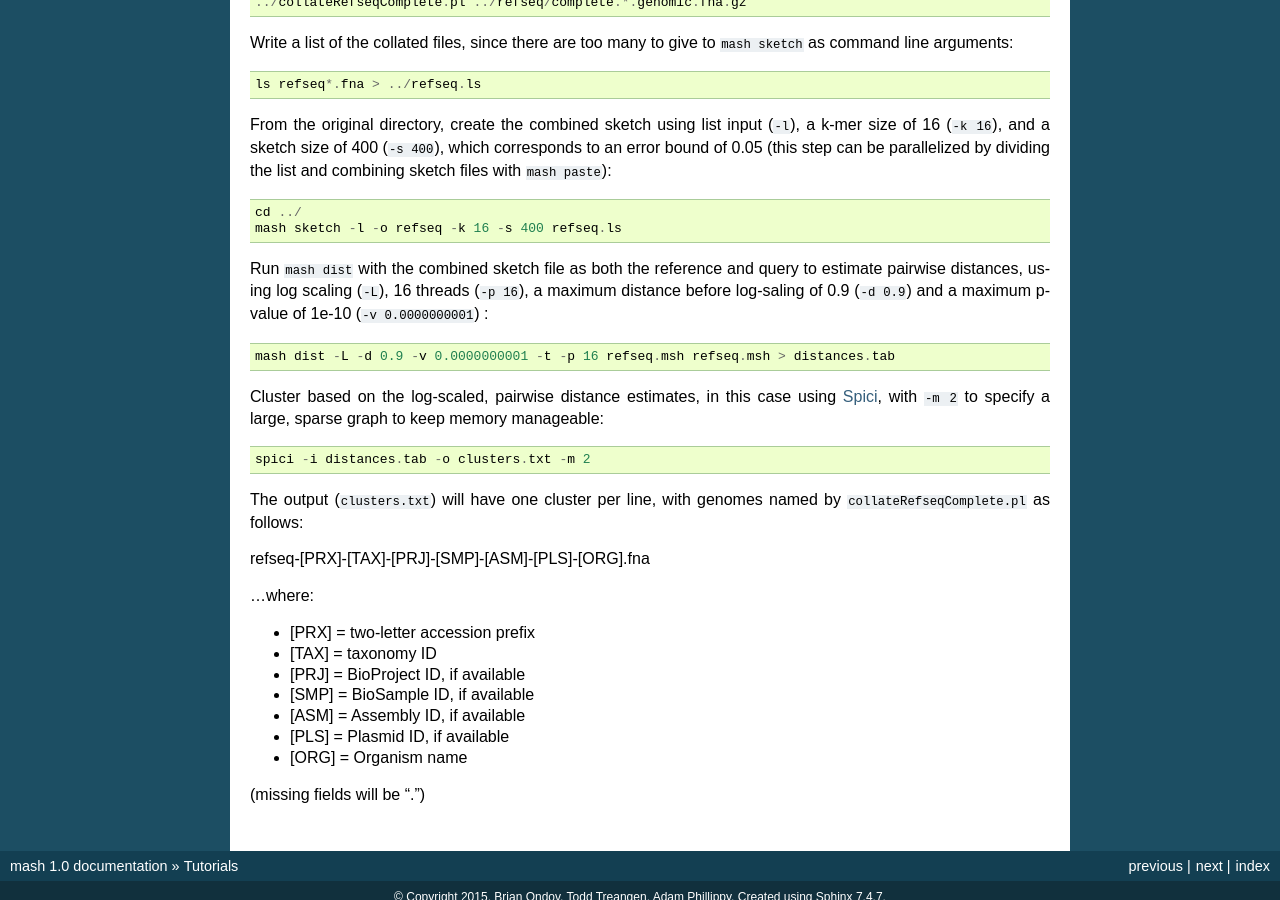
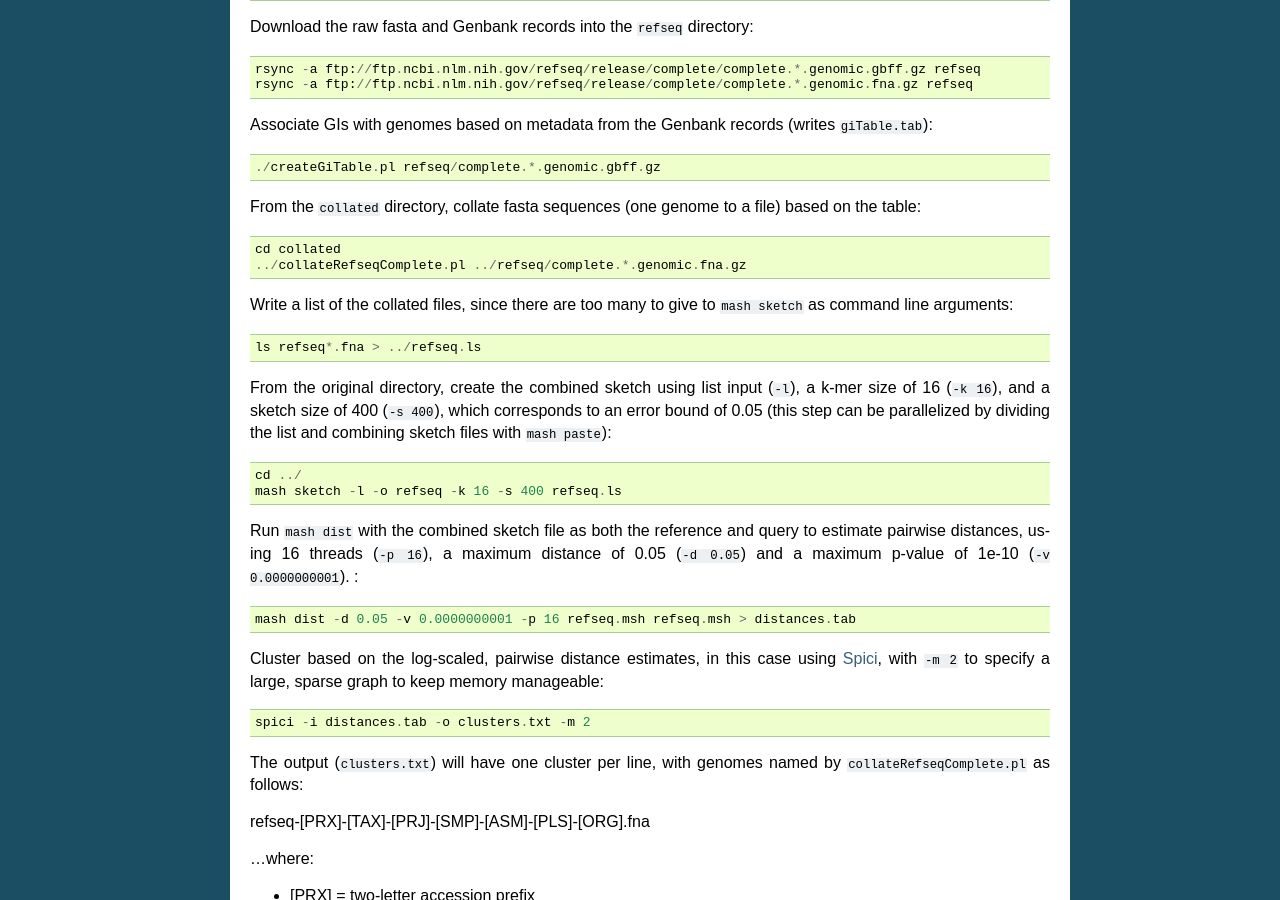
Before and after one commit to marbl/Mash, a Sphinx documentation site: the page built from doc/sphinx/tutorials.rst, in a window 1280 px wide and 900 px high, scrolled down 1323 px. Built offline with Sphinx 7.4.7, drawn with Linux system fonts in a browser that asks for light colours; pages that are not in the unit, such as notebooks, are missing from menus; some of the changed text lies outside the part shown.

Commit message:
tutorial update with data files

```diff
--- a/doc/sphinx/tutorials.rst
+++ b/doc/sphinx/tutorials.rst
@@ -111,15 +116,15 @@ files with :code:`mash paste`):
   cd ../
   mash sketch -l -o refseq -k 16 -s 400 refseq.ls
 
-Run :code:`mash dist` with the combined sketch file
-as both the reference and query to estimate pairwise distances, using log scaling
-(:code:`-L`), 16 threads (:code:`-p 16`), a maximum distance before log-saling
-of 0.9 (:code:`-d 0.9`) and a maximum p-value of 1e-10 (:code:`-v 0.0000000001`)
+Run :code:`mash dist` with the combined sketch file as both the reference and
+query to estimate pairwise distances, using 16 threads (:code:`-p 16`), a
+maximum distance of 0.05 (:code:`-d 0.05`) and a maximum p-value of 1e-10
+(:code:`-v 0.0000000001`).
 :
 
 .. code::
 
-  mash dist -L -d 0.9 -v 0.0000000001 -t -p 16 refseq.msh refseq.msh > distances.tab
+  mash dist -d 0.05 -v 0.0000000001 -p 16 refseq.msh refseq.msh > distances.tab
 
 Cluster based on the log-scaled, pairwise distance estimates, in this case using
 `Spici <http://compbio.cs.princeton.edu/spici/>`_, with :code:`-m 2` to specify
```
Also changed, not shown: other parts of doc/sphinx/tutorials.rst (+7 -2 lines), 5 other files.
